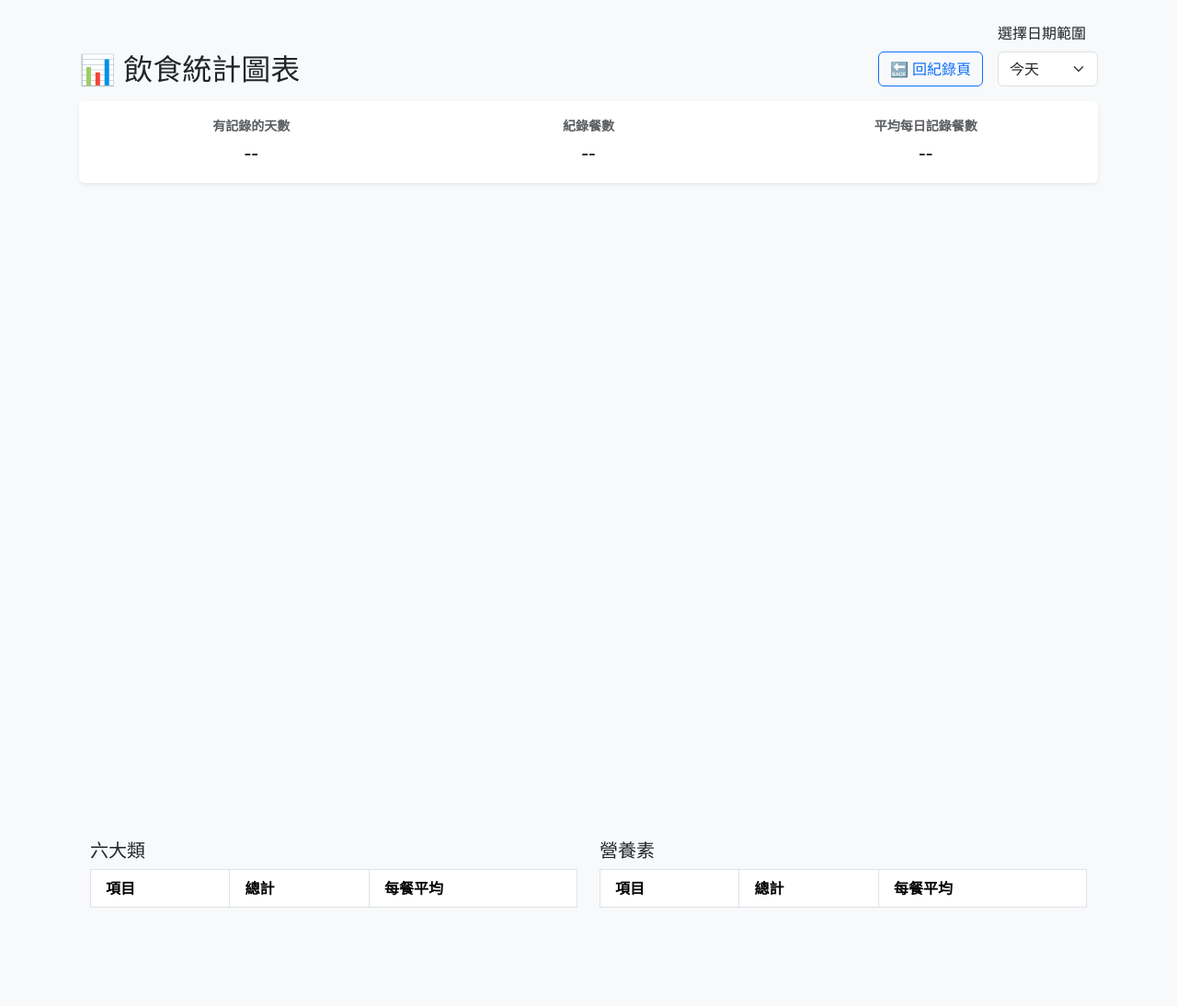
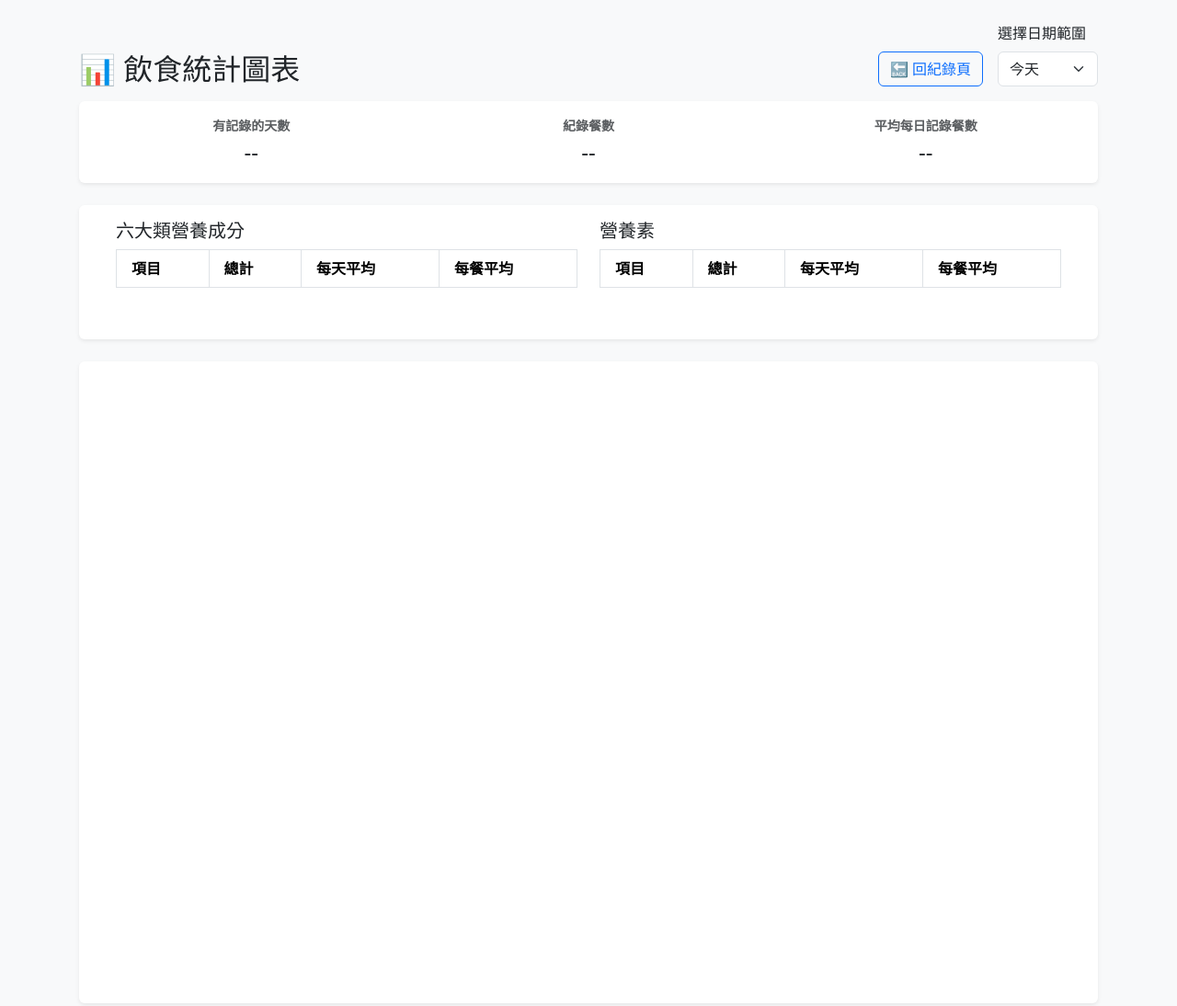
Before and after one commit to lazyjerry/diet-record, a website: page diet-record/public/report.html in a window 1280 px wide. Shown: the whole page at 92% size. Drawn offline with nearby package versions, Linux system fonts and the light colour scheme; no server answers; sample sign-in values are in the browser's storage.

Commit message:
修復功能

```diff
--- a/diet-record/public/js/report.js
+++ b/diet-record/public/js/report.js
@@ -327,12 +327,14 @@ async function loadStats(range = 'today', start = '', end = '') {
     // 六大營養素
     grouped[0].forEach(key => {
       const totalVal = data.reduce((sum, d) => sum + (typeof d[key] === 'number' ? d[key] : 0), 0)
-      const avgVal = totalVal / (totalCount || 1)
+      const avgVal = totalVal / (data.length || 1)
+      const avgMealVal = totalVal / (totalCount || 1)
       group1Body.insertAdjacentHTML('beforeend', `
         <tr>
           <td class="px-3 py-2">${names[key]}</td>
           <td class="px-3 py-2">${totalVal.toFixed(1)} ${unitMap[key]}</td>
           <td class="px-3 py-2">${avgVal.toFixed(1)} ${unitMap[key]}</td>
+          <td class="px-3 py-2">${avgMealVal.toFixed(1)} ${unitMap[key]}</td>
         </tr>
       `)
     })
@@ -340,12 +342,14 @@ async function loadStats(range = 'today', start = '', end = '') {
     // 碳水、蛋白、脂肪、熱量
     grouped[1].forEach(key => {
       const totalVal = data.reduce((sum, d) => sum + (typeof d[key] === 'number' ? d[key] : 0), 0)
-      const avgVal = totalVal / (totalCount|| 1)
+      const avgVal = totalVal / (data.length || 1)
+      const avgMealVal = totalVal / (totalCount || 1)
       group2Body.insertAdjacentHTML('beforeend', `
         <tr>
           <td class="px-3 py-2">${names[key]}</td>
           <td class="px-3 py-2">${totalVal.toFixed(1)} ${unitMap[key]}</td>
           <td class="px-3 py-2">${avgVal.toFixed(1)} ${unitMap[key]}</td>
+          <td class="px-3 py-2">${avgMealVal.toFixed(1)} ${unitMap[key]}</td>
         </tr>
       `)
     })
--- a/diet-record/public/report.html
+++ b/diet-record/public/report.html
@@ -109,8 +109,49 @@
 					</div>
 				</div>
 			</div>
+			<!-- 統計數據表格 -->
+			<div class="bg-white rounded shadow-sm p-3 mb-4">
+				<div
+					id="statsTable"
+					class="container row m-auto"
+				>
+					<div class="col-12 col-md-6">
+						<h5>六大類營養成分</h5>
+						<div class="table-responsive mb-4">
+							<table class="table table-bordered table-sm align-middle">
+								<thead>
+									<tr>
+										<th class="px-3 py-2">項目</th>
+										<th class="px-3 py-2">總計</th>
+										<th class="px-3 py-2">每天平均</th>
+										<th class="px-3 py-2">每餐平均</th>
+									</tr>
+								</thead>
+								<tbody></tbody>
+							</table>
+						</div>
+					</div>
+					<div class="col-12 col-md-6">
+						<h5>營養素</h5>
+						<div class="table-responsive mb-4">
+							<table class="table table-bordered table-sm align-middle">
+								<thead>
+									<tr>
+										<th class="px-3 py-2">項目</th>
+										<th class="px-3 py-2">總計</th>
+										<th class="px-3 py-2">每天平均</th>
+										<th class="px-3 py-2">每餐平均</th>
+									</tr>
+								</thead>
+								<tbody></tbody>
+							</table>
+						</div>
+					</div>
+				</div>
+			</div>
 
 			<!-- 圖表區塊 -->
+			<div class="bg-white rounded shadow-sm p-3 mb-4">
 				<div class="row g-4 chart">
 					<div class="col-12">
 						<canvas
@@ -138,42 +179,8 @@
 					</div>
 				</div>
 			</div>
-		<!-- 統計數據表格 -->
-		<div
-			id="statsTable"
-			class="container px-3 row m-auto"
-		>
-			<div class="col-12 col-md-6">
-				<h5>六大類</h5>
-				<div class="table-responsive mb-4">
-					<table class="table table-bordered table-sm align-middle">
-						<thead>
-							<tr>
-								<th class="px-3 py-2">項目</th>
-								<th class="px-3 py-2">總計</th>
-								<th class="px-3 py-2">每餐平均</th>
-							</tr>
-						</thead>
-						<tbody></tbody>
-					</table>
 		</div>
-			</div>
-			<div class="col-12 col-md-6">
-				<h5>營養素</h5>
-				<div class="table-responsive mb-4">
-					<table class="table table-bordered table-sm align-middle">
-						<thead>
-							<tr>
-								<th class="px-3 py-2">項目</th>
-								<th class="px-3 py-2">總計</th>
-								<th class="px-3 py-2">每餐平均</th>
-							</tr>
-						</thead>
-						<tbody></tbody>
-					</table>
-				</div>
-			</div>
-		</div>
+
 		<script
 			src="/js/report.js"
 			type="module"
```
Lines whose indentation alone changed are shown as unchanged.
